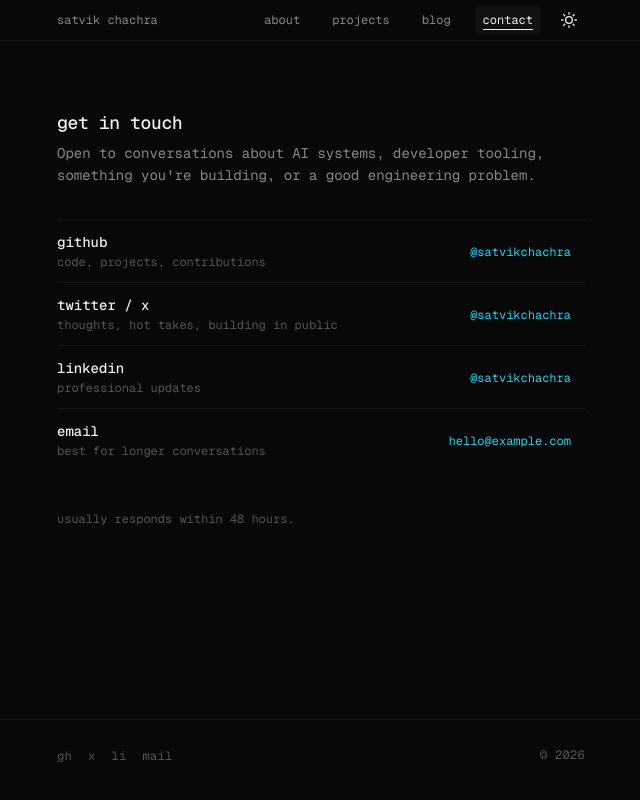
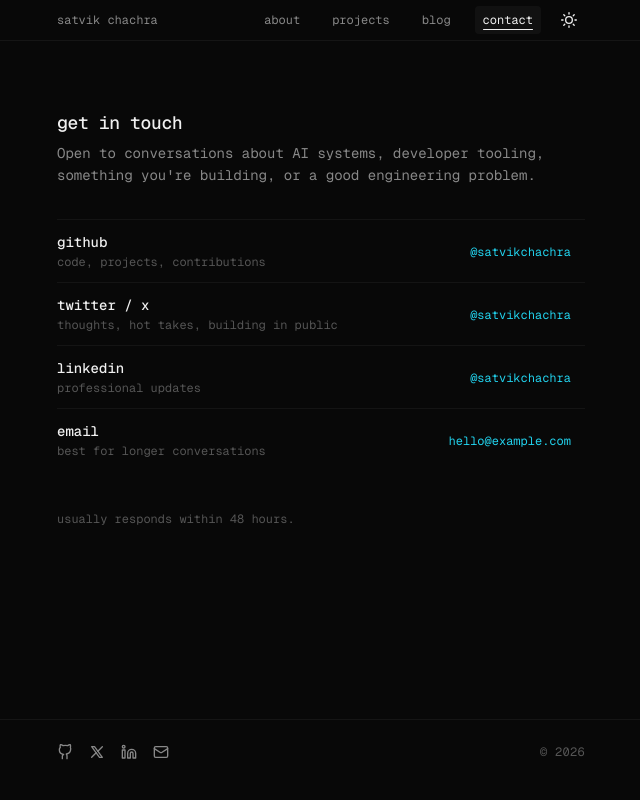
Before and after one commit to satvikchachra/satvik, a Next.js app: page /contact in a window 1280 px wide. Shown: the whole page, without its empty margins (319-959 px from the left). Built offline with nearby package versions, Linux system fonts and the light colour scheme.

Commit message:
removed icons library, used custom svg code for icons

```diff
--- a/package.json
+++ b/package.json
@@ -14,7 +14,6 @@
     "@next/mdx": "^16.2.6",
     "class-variance-authority": "^0.7.1",
     "clsx": "^2.1.1",
-    "lucide-react": "^1.16.0",
     "next": "16.2.6",
     "next-themes": "^0.4.6",
     "radix-ui": "^1.4.3",
--- a/src/components/layout/footer.tsx
+++ b/src/components/layout/footer.tsx
@@ -1,3 +1,5 @@
+import { GitHubIcon, XIcon, LinkedInIcon, MailIcon } from "@/components/ui/icons";
+
 export function Footer() {
   const year = new Date().getFullYear();
 
@@ -6,24 +8,24 @@ export function Footer() {
       className="mt-24 border-t border-border-subtle"
     >
       <div className="max-w-xl mx-auto px-6 py-6 flex items-center justify-between">
-        {/* Social links — abbreviated t3 style */}
+        {/* Social links */}
         <nav aria-label="Social links">
           <ul className="flex items-center gap-4" role="list">
             {[
-              { href: "https://github.com/satvikchachra", label: "gh" },
-              { href: "https://twitter.com/satvikchachra", label: "x" },
-              { href: "https://linkedin.com/in/satvikchachra", label: "li" },
-              { href: "mailto:hello@example.com", label: "mail" },
-            ].map(({ href, label }) => (
+              { href: "https://github.com/satvikchachra", label: "GitHub", icon: GitHubIcon },
+              { href: "https://twitter.com/satvikchachra", label: "X (Twitter)", icon: XIcon },
+              { href: "https://linkedin.com/in/satvikchachra", label: "LinkedIn", icon: LinkedInIcon },
+              { href: "mailto:hello@example.com", label: "Email", icon: MailIcon },
+            ].map(({ href, label, icon: Icon }) => (
               <li key={href}>
                 <a
                   href={href}
                   aria-label={label}
                   target={href.startsWith("mailto") ? undefined : "_blank"}
                   rel={href.startsWith("mailto") ? undefined : "noopener noreferrer"}
-                  className="text-xs tracking-wide link-subtle"
+                  className="text-text-muted hover:text-text transition-colors duration-200 block"
                 >
-                  {label}
+                  <Icon className="w-4 h-4" aria-hidden="true" />
                 </a>
               </li>
             ))}
--- a/src/components/layout/navbar.tsx
+++ b/src/components/layout/navbar.tsx
@@ -3,7 +3,7 @@
 import Link from "next/link";
 import { usePathname } from "next/navigation";
 import { useState, useEffect } from "react";
-import { Menu, X } from "lucide-react";
+import { MenuIcon as Menu, CloseIcon as X } from "@/components/ui/icons";
 
 import { ThemeSwitcher } from "@/components/theme-switcher";
 import {
@@ -110,9 +110,9 @@ export function Navbar() {
             }`}
           >
             {open ? (
-              <X size={15} aria-hidden="true" />
+              <X width={15} height={15} aria-hidden="true" />
             ) : (
-              <Menu size={15} aria-hidden="true" />
+              <Menu width={15} height={15} aria-hidden="true" />
             )}
           </button>
         </div>
--- /dev/null
+++ b/src/components/ui/icons.tsx
@@ -0,0 +1,141 @@
+import * as React from "react";
+
+export function GitHubIcon(props: React.SVGProps<SVGSVGElement>) {
+  return (
+    <svg
+      xmlns="http://www.w3.org/2000/svg"
+      width="24"
+      height="24"
+      viewBox="0 0 24 24"
+      fill="none"
+      stroke="currentColor"
+      strokeWidth="2"
+      strokeLinecap="round"
+      strokeLinejoin="round"
+      {...props}
+    >
+      <path d="M15 22v-4a4.8 4.8 0 0 0-1-3.02c3.14-.35 6.44-1.54 6.44-7A5.44 5.44 0 0 0 20 4.77 5.07 5.07 0 0 0 19.91 1S18.73.65 16 2.48a13.38 13.38 0 0 0-7 0C6.27.65 5.09 1 5.09 1A5.07 5.07 0 0 0 5 4.77a5.44 5.44 0 0 0-1.5 3.78c0 5.42 3.3 6.61 6.44 7A4.8 4.8 0 0 0 8 18v4" />
+    </svg>
+  );
+}
+
+export function XIcon(props: React.SVGProps<SVGSVGElement>) {
+  return (
+    <svg
+      xmlns="http://www.w3.org/2000/svg"
+      width="24"
+      height="24"
+      viewBox="0 0 24 24"
+      fill="none"
+      stroke="currentColor"
+      strokeWidth="2"
+      strokeLinecap="round"
+      strokeLinejoin="round"
+      {...props}
+    >
+      <path d="M4 4l11.733 16h4.267l-11.733 -16z" />
+      <path d="M4 20l6.768 -6.768m2.46 -2.46l6.772 -6.772" />
+    </svg>
+  );
+}
+
+export function LinkedInIcon(props: React.SVGProps<SVGSVGElement>) {
+  return (
+    <svg
+      xmlns="http://www.w3.org/2000/svg"
+      width="24"
+      height="24"
+      viewBox="0 0 24 24"
+      fill="none"
+      stroke="currentColor"
+      strokeWidth="2"
+      strokeLinecap="round"
+      strokeLinejoin="round"
+      {...props}
+    >
+      <path d="M16 8a6 6 0 0 1 6 6v7h-4v-7a2 2 0 0 0-2-2 2 2 0 0 0-2 2v7h-4v-7a6 6 0 0 1 6-6z" />
+      <rect x="2" y="9" width="4" height="12" />
+      <circle cx="4" cy="4" r="2" />
+    </svg>
+  );
+}
+
+export function MailIcon(props: React.SVGProps<SVGSVGElement>) {
+  return (
+    <svg
+      xmlns="http://www.w3.org/2000/svg"
+      width="24"
+      height="24"
+      viewBox="0 0 24 24"
+      fill="none"
+      stroke="currentColor"
+      strokeWidth="2"
+      strokeLinecap="round"
+      strokeLinejoin="round"
+      {...props}
+    >
+      <rect width="20" height="16" x="2" y="4" rx="2" />
+      <path d="m22 7-8.97 5.7a1.94 1.94 0 0 1-2.06 0L2 7" />
+    </svg>
+  );
+}
+
+export function MenuIcon(props: React.SVGProps<SVGSVGElement>) {
+  return (
+    <svg
+      xmlns="http://www.w3.org/2000/svg"
+      width="24"
+      height="24"
+      viewBox="0 0 24 24"
+      fill="none"
+      stroke="currentColor"
+      strokeWidth="2"
+      strokeLinecap="round"
+      strokeLinejoin="round"
+      {...props}
+    >
+      <line x1="4" x2="20" y1="12" y2="12" />
+      <line x1="4" x2="20" y1="6" y2="6" />
+      <line x1="4" x2="20" y1="18" y2="18" />
+    </svg>
+  );
+}
+
+export function CloseIcon(props: React.SVGProps<SVGSVGElement>) {
+  return (
+    <svg
+      xmlns="http://www.w3.org/2000/svg"
+      width="24"
+      height="24"
+      viewBox="0 0 24 24"
+      fill="none"
+      stroke="currentColor"
+      strokeWidth="2"
+      strokeLinecap="round"
+      strokeLinejoin="round"
+      {...props}
+    >
+      <path d="M18 6 6 18" />
+      <path d="m6 6 12 12" />
+    </svg>
+  );
+}
+
+export function ChevronDownIcon(props: React.SVGProps<SVGSVGElement>) {
+  return (
+    <svg
+      xmlns="http://www.w3.org/2000/svg"
+      width="24"
+      height="24"
+      viewBox="0 0 24 24"
+      fill="none"
+      stroke="currentColor"
+      strokeWidth="2"
+      strokeLinecap="round"
+      strokeLinejoin="round"
+      {...props}
+    >
+      <path d="m6 9 6 6 6-6" />
+    </svg>
+  );
+}
--- a/src/components/ui/navigation-menu.tsx
+++ b/src/components/ui/navigation-menu.tsx
@@ -3,7 +3,7 @@ import { cva } from "class-variance-authority"
 import { NavigationMenu as NavigationMenuPrimitive } from "radix-ui"
 
 import { cn } from "@/lib/utils"
-import { ChevronDownIcon } from "lucide-react"
+import { ChevronDownIcon } from "@/components/ui/icons"
 
 function NavigationMenu({
   className,
```
Also changed, not shown: 1 other file (tests, documents, lock files or other folders).
